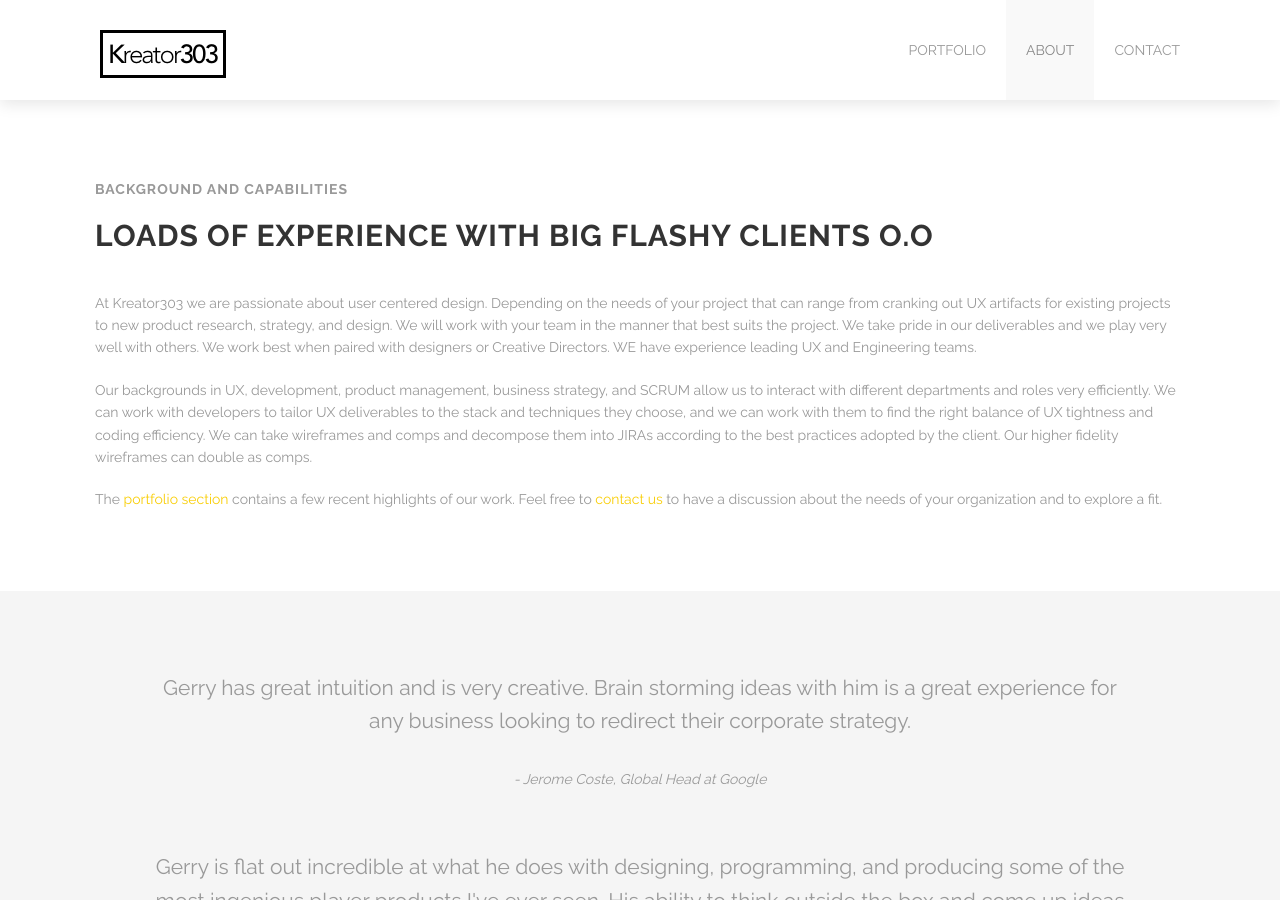
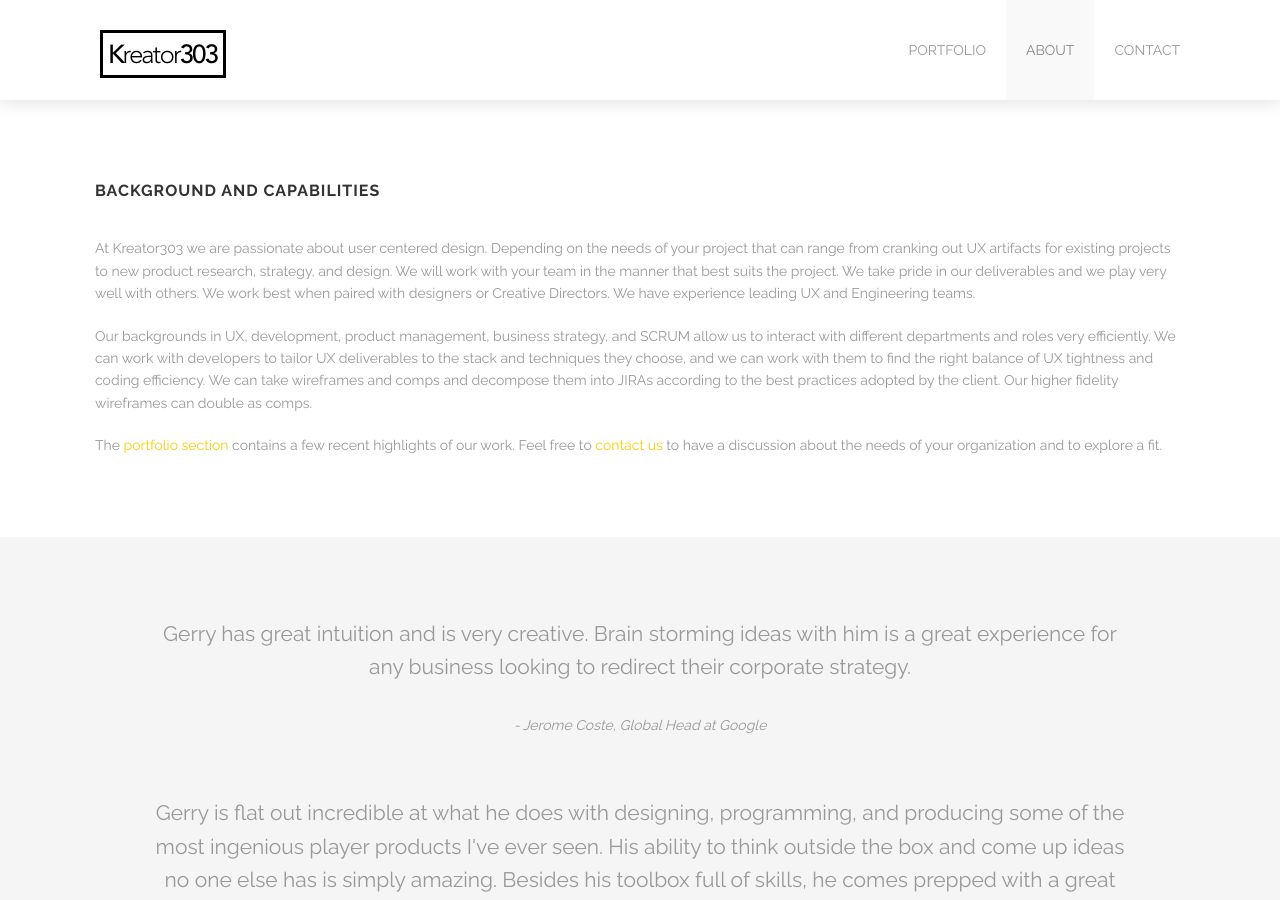
Before and after one commit to kreator303/kreator303.github.io, a Jekyll site: the page built from about.html, in a window 1280 px wide and 900 px high. Built offline with Jekyll 4.4.1, drawn with Linux system fonts in a browser that asks for light colours.

Commit message:
Copy updates

```diff
--- a/about.html
+++ b/about.html
@@ -19,10 +19,12 @@ testimonials:
 <div class='full'>
   <div class='row'>
     <div class='large-12 columns'>
-      <h4 style='color: #999'>Background and Capabilities</h4>
-      <h2>Loads of experience with big flashy clients O.o</h2>
+      <h3>Background and Capabilities</h3>
+      <!--
+      <h2>Experience delivering outstanding products for clients of any size</h2>
+    -->
       <div class='spacing'></div>
-      <p>At Kreator303 we are passionate about user centered design. Depending on the needs of your project that can range from cranking out UX artifacts for existing projects to new product research, strategy, and design. We will work with your team in the manner that best suits the project. We take pride in our deliverables and we play very well with others. We work best when paired with designers or Creative Directors. WE have experience leading UX and Engineering teams.</p>
+      <p>At Kreator303 we are passionate about user centered design. Depending on the needs of your project that can range from cranking out UX artifacts for existing projects to new product research, strategy, and design. We will work with your team in the manner that best suits the project. We take pride in our deliverables and we play very well with others. We work best when paired with designers or Creative Directors. We have experience leading UX and Engineering teams.</p>
       <p>Our backgrounds in UX, development, product management, business strategy, and SCRUM allow us to interact with different departments and roles very efficiently. We can work with developers to tailor UX deliverables to the stack and techniques they choose, and we can work with them to find the right balance of UX tightness and coding efficiency. We can take wireframes and comps and decompose them into JIRAs according to the best practices adopted by the client. Our higher fidelity wireframes can double as comps.</p>
       <p>The <a href='index.html'>portfolio section</a> contains a few recent highlights of our work. Feel free to <a href='contact.html'>contact us</a> to have a discussion about the needs of your organization and to explore a fit.</p>
     </div>
```
